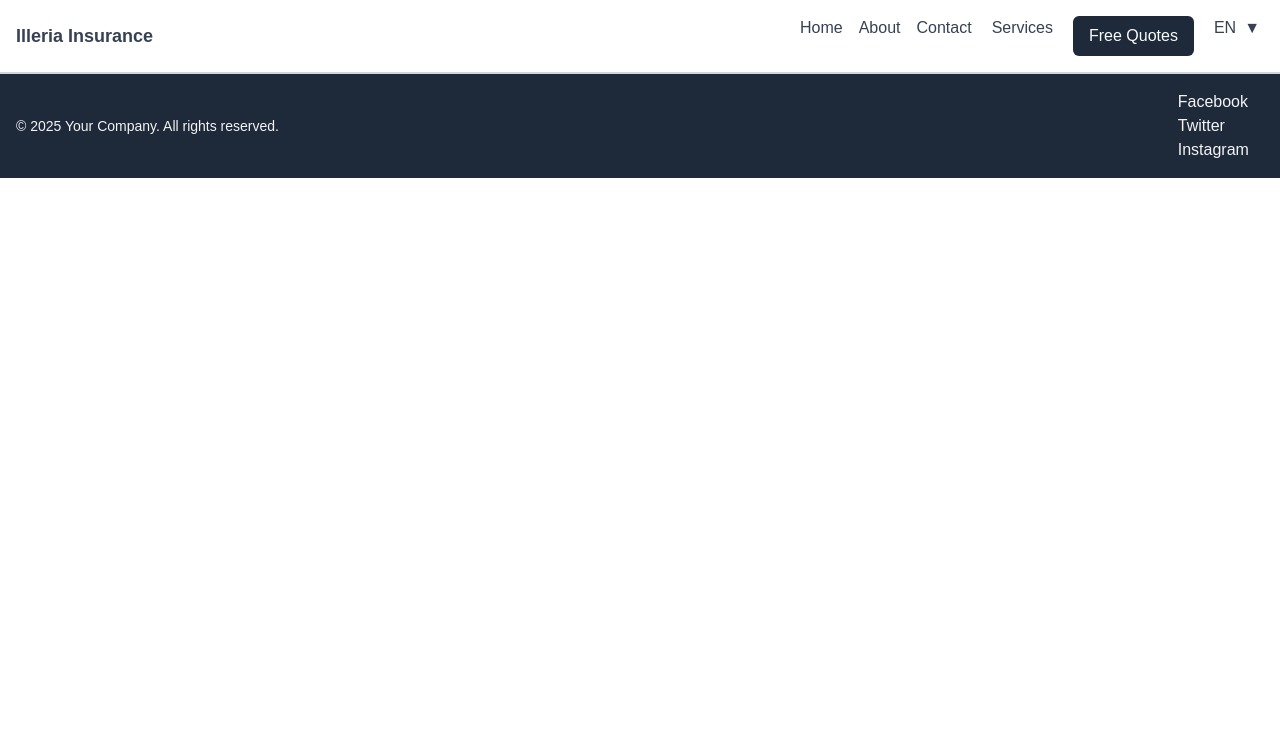
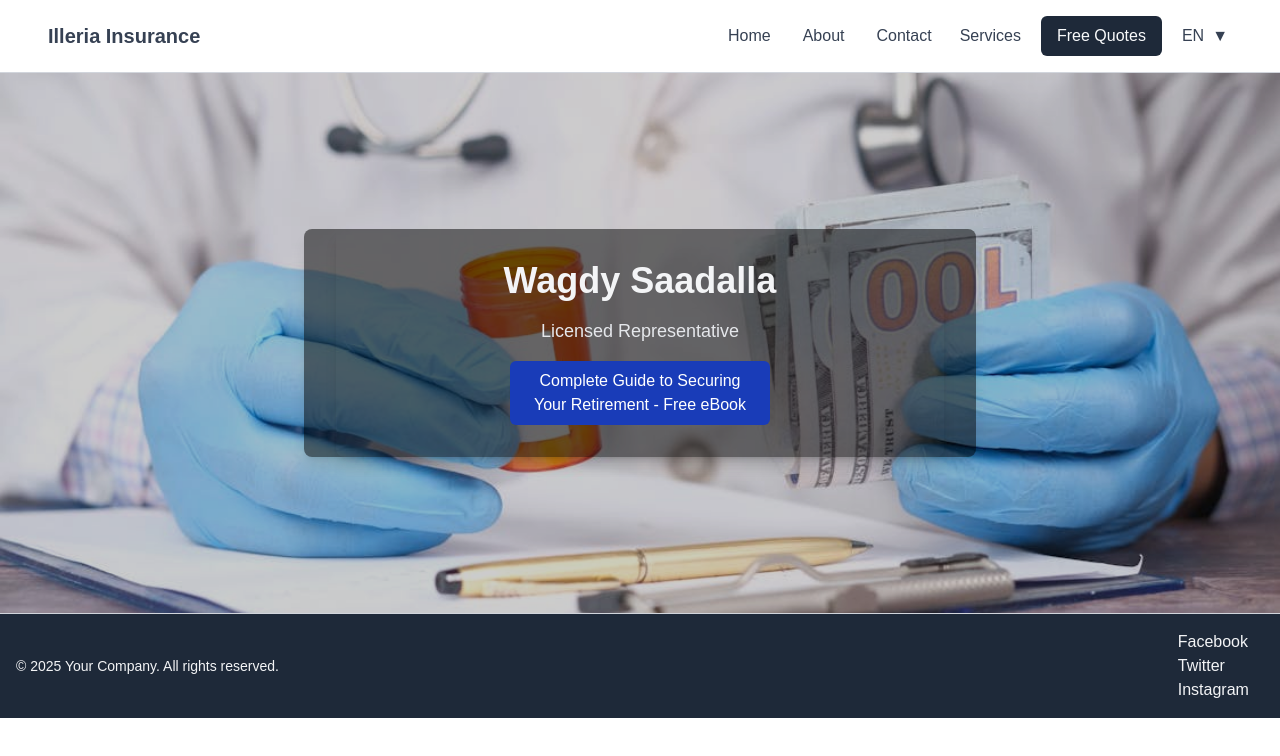
Before and after one commit to Felobateer/Illeria_Insurance, a Next.js app: page / in a window 1280 px wide. Shown: the top 756 px of the page. Built offline with nearby package versions, Linux system fonts and the light colour scheme.

Commit message:
add hero

```diff
--- a/app/components/navbar.js
+++ b/app/components/navbar.js
@@ -44,7 +44,7 @@ export default function Navbar() {
                     <li className={styles.navbar.link}>
                         <a href="#" className={styles.navbar.link}>Contact
                             </a></li>
-                    <li className={styles.navbar.link}>
+                    <li>
                         <DropdownButton label={"Services"} options={services} onSelect={() => handleSelect(option)} />
                     </li>
                     <button className={styles.navbar.button}>
--- a/app/page.js
+++ b/app/page.js
@@ -2,7 +2,21 @@ import styles from "./styles";
 
 export default function Home() {
   return (
-    <>
-    </>
+    <section className={styles.hero.container}>
+      <img src='/hero.jpg' alt="Hero Image" className={styles.hero.img} />
+      <div className={styles.hero.shade}></div>
+      <div className={styles.hero.subcontainer}>
+        <div className={styles.hero.subshade}></div>
+        <div className={styles.hero.content}>
+        <h1 className={styles.hero.title}>Wagdy Saadalla</h1>
+        <p className={styles.hero.description}>
+          Licensed Representative
+        </p>
+        <button className={styles.hero.button}>
+          <i className="fas fa-download"></i> Complete Guide to Securing Your Retirement - Free eBook
+        </button>
+        </div>
+      </div>
+    </section>
   );
 }
--- a/app/styles.js
+++ b/app/styles.js
@@ -1,9 +1,9 @@
 const styles = {
     navbar: {
-      container: 'w-full flex justify-between items-center p-4 border-b border-gray-300',
-      logo: 'text-gray-700 text-lg font-bold',
+      container: 'w-full flex justify-between items-center leading-normal py-4 px-12 border-b border-gray-300',
+      logo: 'text-gray-700 text-xl font-bold',
       navLinks: 'flex space-x-4',
-      link: 'text-md font-normal text-gray-700 hover:text-gray-400 transition duration-300 ease-in-out',
+      link: 'text-md mt-2 px-1 font-normal text-gray-700 hover:text-gray-400 transition duration-300 ease-in-out',
       button: "bg-gray-800 text-gray-50 px-4 py-2 rounded-md hover:bg-gray-700 transition duration-300 ease-in-out",
     },
     footer: {
@@ -15,11 +15,25 @@ const styles = {
     },
     dropdown: {
         container: 'relative inline-block text-left',
-        button: 'inline-flex justify-center w-full rounded-md border border-none px-1  bg-white text-md font-medium text-gray-700 hover:text-gray-400 focus:outline-none focus:ring-2 focus:ring-offset-2 focus:ring-indigo-500',
+        button: 'inline-flex justify-center mt-2 w-full rounded-md border border-none px-1  bg-white text-md font-medium text-gray-700 hover:text-gray-400 focus:outline-none focus:ring-2 focus:ring-offset-2 focus:ring-indigo-500',
         menu: 'absolute right-0 z-10 mt-2 w-48 rounded-md shadow-lg bg-white ring-1 ring-black ring-opacity-5 focus:outline-none',
         item: 'block px-4 py-2 text-sm text-gray-700 hover:bg-gray-100',
         itembtn: 'block w-full text-sm text-start text-gray-700 hover:bg-gray-100',
         arrow: 'ml-2',
+    },
+    hero: {
+        container: 'relative flex flex-col items-center justify-center h-fit bg-gray-100',
+        shade: 'w-full h-full absolute inset-0 bg-black opacity-20',
+        subcontainer: 'absolute z-10 w-fit flex flex-col items-center justify-center w-full max-w-2xl mx-auto text-center px-8 rounded-lg shadow-lg',
+        subshade: 'w-full h-full absolute inset-0 bg-black opacity-50 z-1 rounded-lg',
+        content: 'relative z-10 flex flex-col items-center justify-center w-full max-w-2xl mx-auto text-center p-8 rounded-lg shadow-lg',
+        title: 'text-4xl font-bold text-gray-100',
+        img: 'w-full h-[540px] object-center object-cover z--1',
+        description: 'mt-4 text-lg text-gray-200',
+        text: 'text-center text-gray-700',
+        subtext: 'text-center text-gray-600',
+        subtitle: 'mt-2 text-lg text-gray-600',
+        button: 'mt-4 bg-blue-800 w-[260px] text-white px-4 py-2 rounded-md hover:bg-gray-700 transition duration-300 ease-in-out',
     }
   }
 
```
Also changed, not shown: public/hero.jpg (added).
